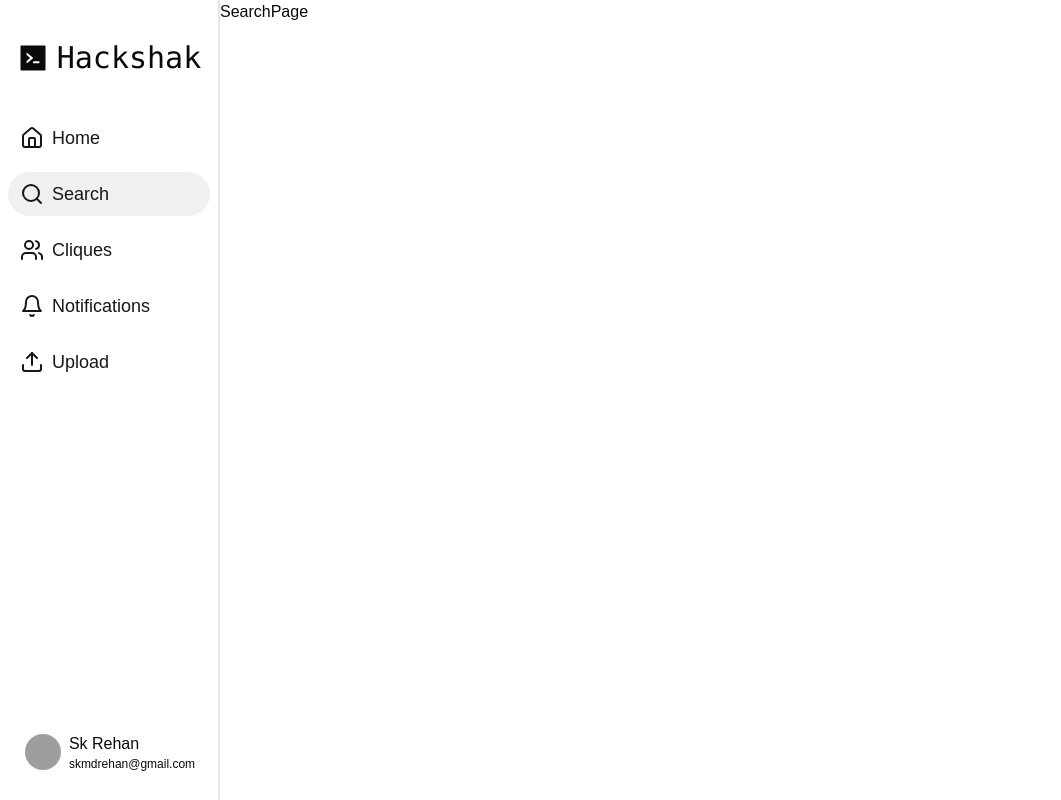
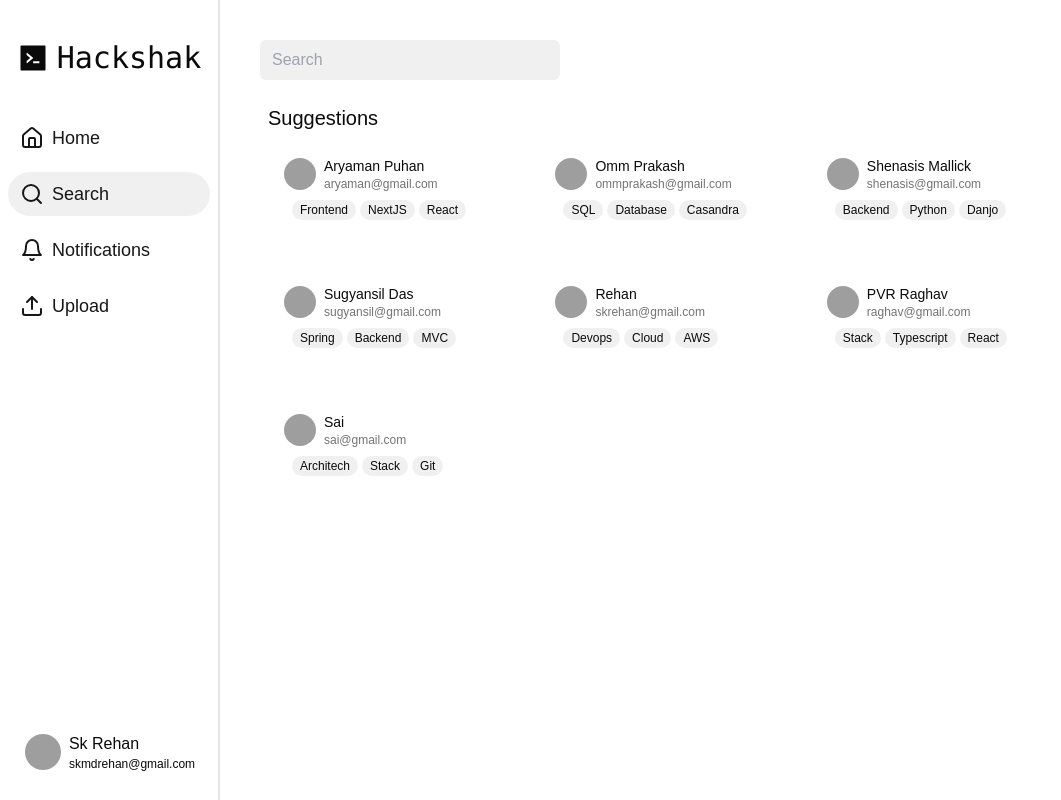
Before and after one commit to RehanMerchant/Hackshak, a Next.js app: page /search in a window 1280 px wide. Shown: the whole page, without its empty margins (0-1061 px from the left). Built offline with nearby package versions, Linux system fonts and the light colour scheme; grey boxes are pictures that could not be loaded.

Commit message:
search pahe updated

```diff
--- a/src/app/cliques/page.tsx
+++ /dev/null
@@ -1,9 +0,0 @@
-import React from 'react'
-
-const CliquesPage = () => {
-  return (
-    <div>CliquesPage</div>
-  )
-}
-
-export default CliquesPage
--- a/src/app/messages/page.tsx
+++ /dev/null
@@ -1,9 +0,0 @@
-import React from 'react'
-
-const MessagesPage = () => {
-  return (
-    <div>MessagesPage</div>
-  )
-}
-
-export default MessagesPage
--- a/src/app/page.tsx
+++ b/src/app/page.tsx
@@ -4,7 +4,7 @@ import Post2 from "@/components/PostComponent/Post2.jpg";
 import Post3 from "@/components/PostComponent/Post3.png";
 export default function Home() {
   return (
-   <div className="lg:w-[calc(100vw-220px)]  md:w-[calc(100vw-60px)] w-screen h-72 flex flex-col items-center md:pt-10 px-4 pt-5 ">
+   <div className="lg:w-[calc(100vw-220px)]  md:w-[calc(100vw-60px)] w-screen  flex flex-col items-center md:pt-10 px-4 pt-5 ">
 <div className="md:w-[650px] w-full h-auto md:gap-y-14 gap-y-8 flex flex-col md:pb-10 pb-20">
 
 
--- a/src/app/search/page.tsx
+++ b/src/app/search/page.tsx
@@ -1,8 +1,55 @@
-import React from 'react'
+"use client"
+import Suggestionstab from '@/components/Suggestions/Suggestionstab'
+import React, { useState } from 'react'
+
 
 const SearchPage = () => {
+  const [inputValue, setInputValue] = useState('');
+
+  const handleInputChange = (event:any) => {
+    setInputValue(event.target.value);
+  };
+
   return (
-    <div>SearchPage</div>
+    <div className='flex flex-col'>
+<div className='flex fixed z-50 bg-background  md:pt-10 md:pl-10'>
+  <input className='md:w-[300px] outline-none md:rounded-md  bg-secondary w-screen py-2   px-2 md:px-3' placeholder='Search' value={inputValue} onChange={handleInputChange} />
+</div>
+{
+  inputValue.length > 0 ? null :
+
+
+<div className='md:p-10 md:pt-24 pt-14'>
+<p className='text-lg p-2 md:text-xl'>Suggestions
+  </p>
+ <div className='grid md:grid-cols-3  pb-6 gap-6 gap-y-2 md:gap-y-8'>
+
+
+<Suggestionstab dp={"https://png.pngtree.com/png-vector/20230928/ourmid/pngtree-young-afro-professional-doctor-png-image_10148632.png"} name={"Aryaman Puhan"} email={"aryaman@gmail.com"} skills={{"s1":"Frontend", "s2":"NextJS", "s3":"React"}} />
+
+<Suggestionstab dp={"https://encrypted-tbn0.gstatic.com/images?q=tbn:ANd9GcQXtmvAKv9hc8SBhCGsuSrOeilGEY4x_ceWkA&s"} name={"Omm Prakash"} email={"ommprakash@gmail.com"} skills={{"s1":"SQL", "s2":"Database", "s3":"Casandra"}} />
+
+<Suggestionstab dp={"https://encrypted-tbn0.gstatic.com/images?q=tbn:ANd9GcSzDERxdtdtxwhZu5x6VYj9vut9fJzq_h2u6g&s"} name={"Shenasis Mallick"} email={"shenasis@gmail.com"} skills={{"s1":"Backend", "s2":"Python", "s3":"Danjo"}} />
+
+<Suggestionstab dp={"https://m.media-amazon.com/images/I/71b72jRreGL._AC_UF1000,1000_QL80_.jpg"} name={"Sugyansil Das"} email={"sugyansil@gmail.com"} skills={{"s1":"Spring", "s2":"Backend", "s3":"MVC"}} />
+
+
+<Suggestionstab dp={"https://img.freepik.com/premium-photo/astronaut-alien-planet-hightech-astronaut-from-future_158863-9213.jpg"} name={"Rehan"} email={"skrehan@gmail.com"} skills={{"s1":"Devops", "s2":"Cloud", "s3":"AWS"}} />
+
+
+<Suggestionstab dp={"https://encrypted-tbn0.gstatic.com/images?q=tbn:ANd9GcQhx5iEmqbKnzI3TPjJpLFhncfHFjYsYvgjDA&s"} name={"PVR Raghav"} email={"raghav@gmail.com"} skills={{"s1":"Stack", "s2":"Typescript", "s3":"React"}} />
+
+
+<Suggestionstab dp={"https://m.media-amazon.com/images/I/61+jGc7vLIL.jpg"} name={"Sai"} email={"sai@gmail.com"} skills={{"s1":"Architech", "s2":"Stack", "s3":"Git"}} />
+
+
+  </div>
+</div>
+
+}
+
+
+    </div>
   )
 }
 
--- a/src/components/BottomTab/BottomTab.tsx
+++ b/src/components/BottomTab/BottomTab.tsx
@@ -1,6 +1,6 @@
 "use client"
 import { cn } from "@/lib/utils";
-import { Bell, Users, Home, LucideIcon, Search } from "lucide-react";
+import { Bell, Home, LucideIcon, Search } from "lucide-react";
 import Link from "next/link";
 import { usePathname } from "next/navigation";
 import React from "react";
@@ -33,7 +33,6 @@ const BottomTab = () => {
        <ul className="flex md:flex-col justify-between w-full">
      <NavTab Icon={Home} link={"/"}/>
      <NavTab  Icon={Search} link={"/search"}/>
-     <NavTab  Icon={Users} link={"/cliques"}/>
      <NavTab  Icon={Bell} link={"/notifications"}/>
     </ul>
 
--- a/src/components/Header/Header.tsx
+++ b/src/components/Header/Header.tsx
@@ -7,7 +7,7 @@ import { MdFileUpload } from "react-icons/md";
 
 const Header = () => {
   return (
-    <div className='w-full h-[55px] z-50 border-b-2 justify-between bg-background flex md:hidden items-center fixed px-2'>
+    <div className='w-full h-[60px] z-50 border-b-2 justify-between bg-background flex md:hidden items-center fixed px-2'>
         <div className='flex md:hidden items-center'>
      <AiFillCode className="size-7" />
         <p className="font-medium ml-2 font-mono md:hidden lg:flex text-2xl">
--- a/src/components/Sidebar/Sidebar.tsx
+++ b/src/components/Sidebar/Sidebar.tsx
@@ -1,6 +1,6 @@
 "use client"
 import { cn } from "@/lib/utils";
-import { Bell, Users, Home, LucideIcon, Search, Upload } from "lucide-react";
+import { Bell,  Home, LucideIcon, Search, Upload } from "lucide-react";
 import Link from "next/link";
 import { usePathname } from "next/navigation";
 import React from "react";
@@ -38,7 +38,6 @@ const Sidebar = () => {
     <ul className="flex md:flex-col justify-between lg:gap-y-3 md:gap-y-4 ">
      <NavTab label={'Home'} Icon={Home} link={"/"}/>
      <NavTab label={'Search'} Icon={Search} link={"/search"}/>
-     <NavTab label={'Cliques '} Icon={Users} link={"/cliques"}/>
      <NavTab label={'Notifications'} Icon={Bell} link={"/notifications"}/>
      <NavTab label={'Upload'} Icon={Upload} link={"/upload"}/>
     </ul>
--- /dev/null
+++ b/src/components/Suggestions/Suggestionstab.tsx
@@ -0,0 +1,56 @@
+import React from "react";
+import { Avatar, AvatarFallback, AvatarImage } from "@/components/ui/avatar";
+
+
+
+interface SkillInterface {
+  label: String;
+}
+
+function Skill({ label }: SkillInterface) {
+  return (
+    <div className="text-xs font-light bg-secondary flex items-center rounded-full px-2 py-0.5">
+      {label}
+    </div>
+  );
+}
+
+interface SuggestionInterface {
+    dp:any;
+    name:String;
+    email:String;
+    skills:any;
+
+}
+
+
+
+const Suggestionstab = ({dp,name,email,skills}:SuggestionInterface) => {
+  return (
+    <div className=" transition ease-in-out flex items-center gap-4 p-2 md:px-4 hover:bg-secondary  rounded-md cursor-pointer md:w-auto w-screen">
+      <div className="flex flex-col p-2">
+        <div className="flex gap-2 items-center">
+          <Avatar className="size-8">
+            <AvatarImage src={dp} />
+            <AvatarFallback>{name.charAt(0)}</AvatarFallback>
+          </Avatar>
+          <div className="flex flex-col justify-center">
+            <p className="text-sm">{name}</p>
+
+            <p className="text-xs text-muted-foreground">
+              {email}
+            </p>
+          </div>
+        </div>
+        <div className="pt-2 px-2 flex gap-1">
+          <Skill label={skills.s1} />
+          <Skill label={skills.s2} />
+          <Skill label={skills.s3} />
+
+        </div>
+      </div>
+    </div>
+  );
+};
+
+export default Suggestionstab;
```
